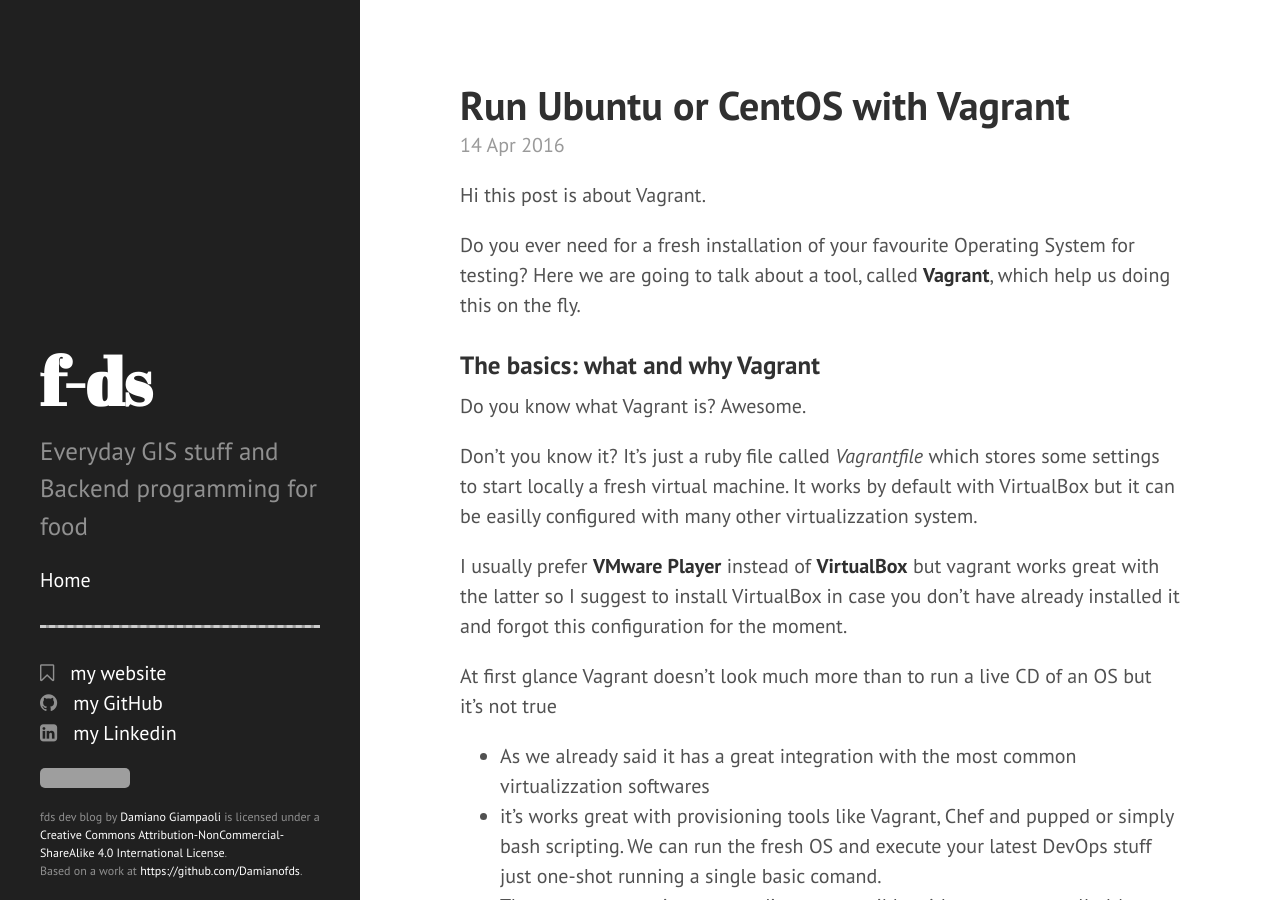
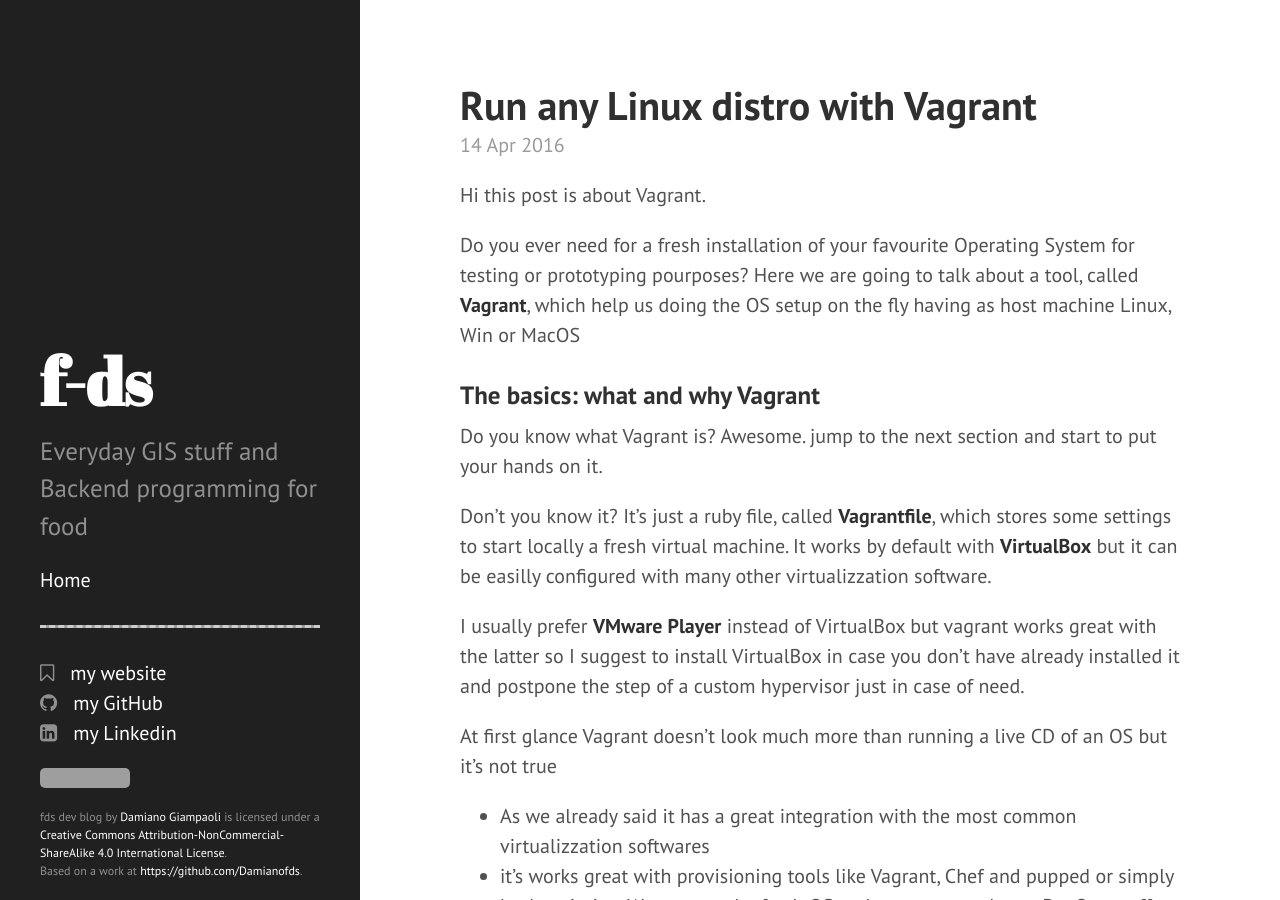
Before and after one commit to f-ds/f-ds.github.io, a Jekyll site: the page built from _posts/2016-04-14-real-vagrant-in-2-minutes-run-ubuntu-or-centos.markdown, in a window 1280 px wide and 900 px high. Built offline with Jekyll 4.4.1, drawn with Linux system fonts in a browser that asks for light colours; nearby versions of some CDN libraries; grey boxes are pictures that could not be loaded.

Commit message:
Post update: Run Ubuntu or CentOS with Vagrant

```diff
--- a/_posts/2016-04-14-real-vagrant-in-2-minutes-run-ubuntu-or-centos.markdown
+++ b/_posts/2016-04-14-real-vagrant-in-2-minutes-run-ubuntu-or-centos.markdown
@@ -1,23 +1,23 @@
 ---
 published: true
-title: Run Ubuntu or CentOS with Vagrant
+title: Run any Linux distro with Vagrant
 layout: post
 ---
 Hi this post is about Vagrant.
 
-Do you ever need for a fresh installation of your favourite Operating System for testing? Here we are going to talk about a tool, called **Vagrant**, which help us doing this on the fly.
+Do you ever need for a fresh installation of your favourite Operating System for testing or prototyping pourposes? Here we are going to talk about a tool, called **Vagrant**, which help us doing the OS setup on the fly having as host machine Linux, Win or MacOS
 
 ### The basics: what and why Vagrant
 
 Do you know what Vagrant is?
-Awesome.
+Awesome. jump to the next section and start to put your hands on it.
 
 Don't you know it?
-It's just a ruby file called *Vagrantfile* which stores some settings to start locally a fresh virtual machine. It works by default with VirtualBox but it can be easilly configured with many other virtualizzation system.
+It's just a ruby file, called **Vagrantfile**, which stores some settings to start locally a fresh virtual machine. It works by default with **VirtualBox** but it can be easilly configured with many other virtualizzation software.
 
-I usually prefer **VMware Player** instead of **VirtualBox** but vagrant works great with the latter so I suggest to install VirtualBox in case you don't have already installed it and forgot this configuration for the moment.
+I usually prefer **VMware Player** instead of VirtualBox but vagrant works great with the latter so I suggest to install VirtualBox in case you don't have already installed it and postpone the step of a custom hypervisor just in case of need.
 
-At first glance Vagrant doesn't look much more than to run a live CD of an OS but it's not true
+At first glance Vagrant doesn't look much more than running a live CD of an OS but it's not true
 
 * As we already said it has a great integration with the most common virtualizzation softwares
 * it's works great with provisioning tools like Vagrant, Chef and pupped or simply bash scripting. We can run the fresh OS and execute your latest DevOps stuff just one-shot running a single basic comand.
```
